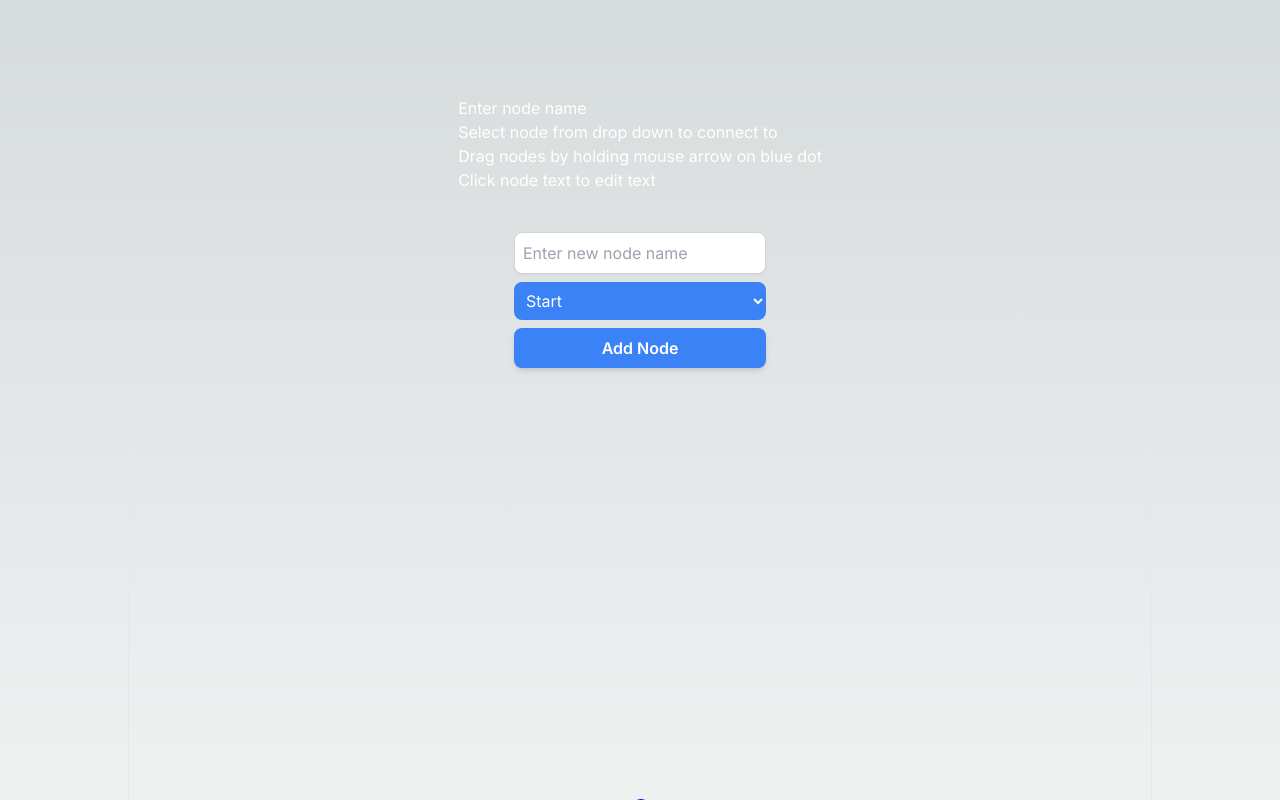
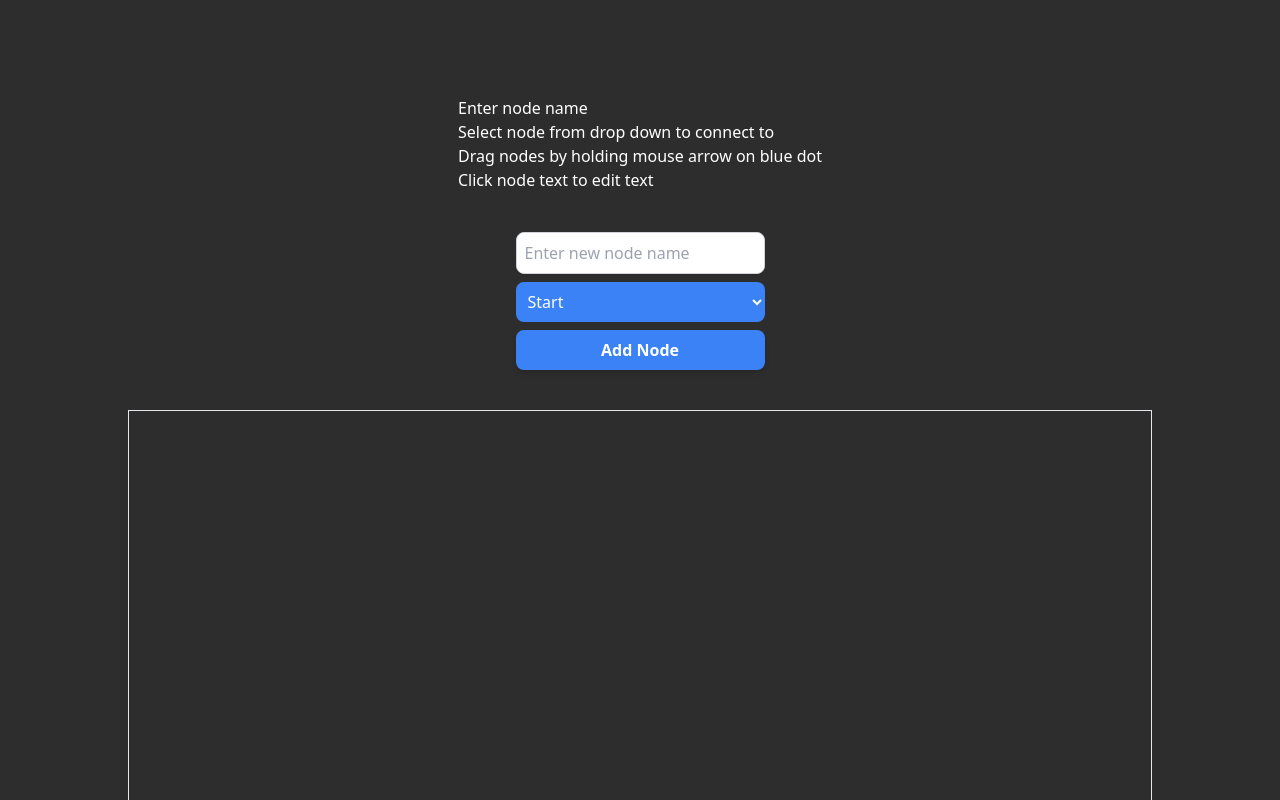
Before and after one commit to V381/V-Mind-Mapping, a Next.js app in the folder client/: page / in a window 1280 px wide. Shown: the top 800 px of the page. Built offline with nearby package versions, Linux system fonts and the light colour scheme.

Commit message:
global bg set to dark

```diff
--- a/client/src/app/globals.css
+++ b/client/src/app/globals.css
@@ -18,12 +18,7 @@
 
 body {
   color: rgb(var(--foreground-rgb));
-  background: linear-gradient(
-      to bottom,
-      transparent,
-      rgb(var(--background-end-rgb))
-    )
-    rgb(var(--background-start-rgb));
+  background-color: #2d2d2d;
 }
 
 @layer utilities {
--- a/client/src/app/layout.tsx
+++ b/client/src/app/layout.tsx
@@ -16,7 +16,7 @@
 }>) {
   return (
     <html lang="en">
-      <body className={inter.className}>{children}</body>
+      <body className={"dark:bg-gray-800"}>{children}</body>
     </html>
   );
 }
```
